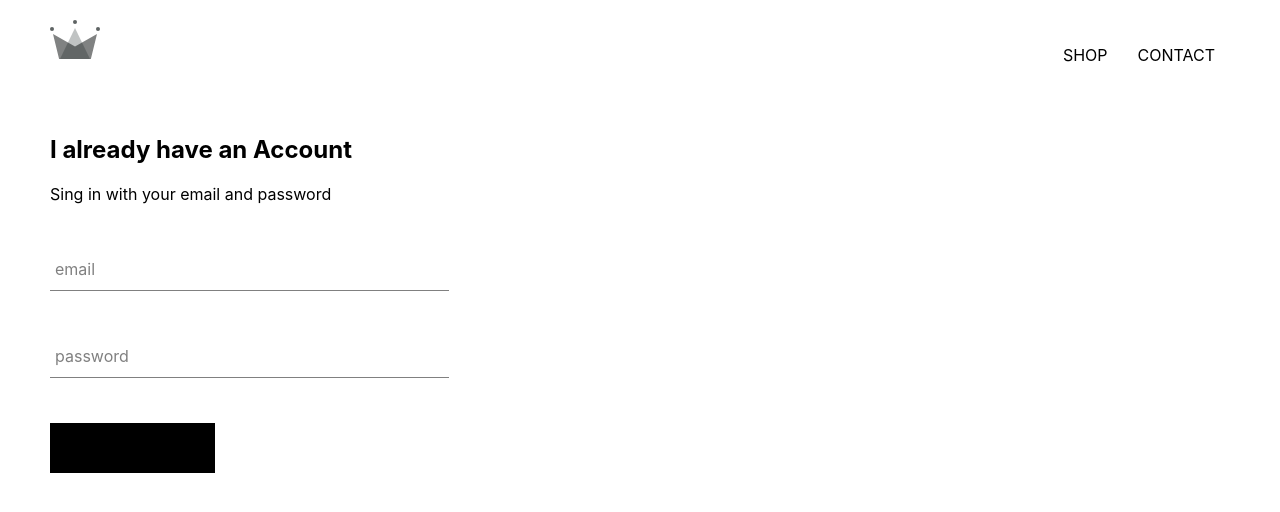
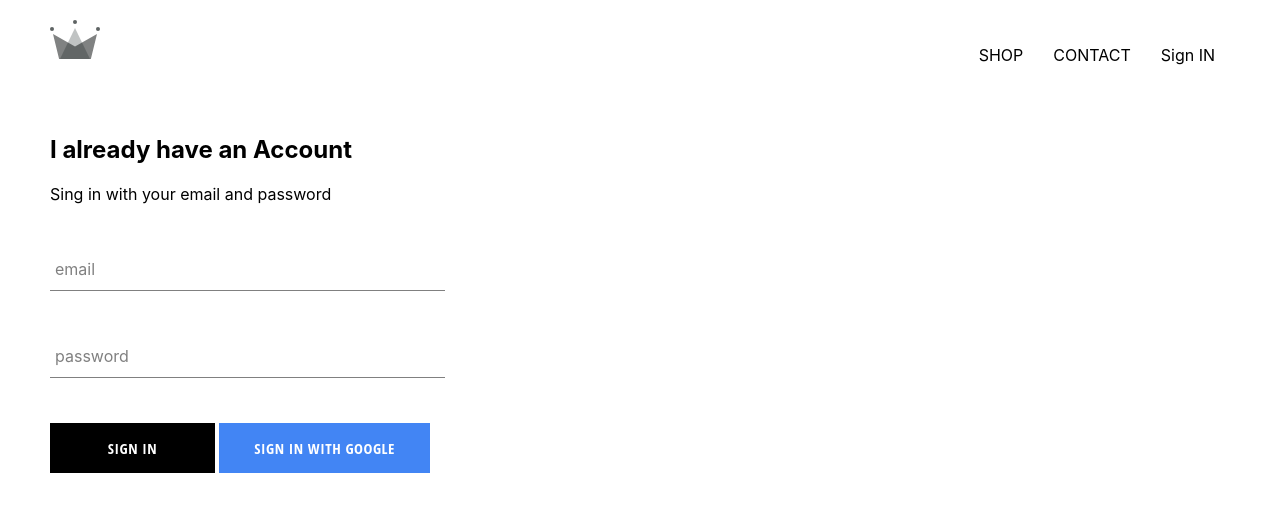
Before and after one commit to Vipul2504/vp-clothings-project-E-commerce-, a React (Create React App) app: page /Sign in a window 1280 px wide. Shown: the top 512 px of the page. Built offline with nearby package versions, Linux system fonts and the light colour scheme; no server answers.

Commit message:
authentication done

```diff
--- a/package.json
+++ b/package.json
@@ -6,6 +6,7 @@
     "@testing-library/jest-dom": "^5.16.1",
     "@testing-library/react": "^12.1.2",
     "@testing-library/user-event": "^13.5.0",
+    "firebase": "^9.6.1",
     "node-sass": "^7.0.1",
     "react": "^17.0.2",
     "react-dom": "^17.0.2",
--- a/src/App.js
+++ b/src/App.js
@@ -4,12 +4,35 @@
 import './App.css'
 import Header from './component/header/Header.component';
 import SigninandSignUppage from './component/pages/signin-and-signup/signin-and-singup';
+import { Component } from 'react';
+import { auth } from './firebas/firebas.utils';
+// import firebase from '@firebase/app';
+require('firebase/auth');
 
-function App(){
-  return(
-    <div>
+class App extends Component{
+  constructor(props){
+    super(props);
+
+    this.state ={
+      currentUser:null
+    }
+  }
+  unsubscribeFromAuth = null;
+
+  componentDidMount(){
+    this.unsubscribeFromAuth = auth.onAuthStateChanged(user =>{
+      this.setState({currentUser:user})
+    })
+  }
+
+  componentWillUnmount(){
+    this.unsubscribeFromAuth();
+  }
+  render() {
+    return (
+      <div>
       <BrowserRouter>
-      <Header/>
+      <Header currentUser={this.state.currentUser}/>
       <Switch>
         <Route exact path="/" component={ Homepage } />
         <Route path="/Shop" component={ShopPages} />
@@ -17,7 +40,10 @@
       </Switch>
       </BrowserRouter>
     </div>
-  )
+    );
+  }
+
 }
 
+
 export default App;
--- a/src/component/custom-button/custom-button.component.jsx
+++ b/src/component/custom-button/custom-button.component.jsx
@@ -1,11 +1,12 @@
 import './custom-button.styles.scss'
 
-const CustomButton = ({childern, ...otherprops}) => {
-    return(
-    <button className='custom-button' {...otherprops}>
-        {childern}
+const CustomButton = ({ children, isGoogleSignIn, ...otherProps }) => (
+    <button
+      className={`${isGoogleSignIn ? 'google-sign-in' : ''} custom-button`}
+      {...otherProps}
+    >
+      {children}
     </button>
-)
-}
+  );
 
     export default CustomButton;
--- a/src/component/custom-button/custom-button.styles.scss
+++ b/src/component/custom-button/custom-button.styles.scss
@@ -19,4 +19,14 @@
     color: black;
     border: 1px solid black;
   }
+
+  &.google-sign-in {
+    background-color: #4285f4;
+    color: white;
+
+    &:hover {
+      background-color: #357ae8;
+      border: none;
+    }
+  }
 }
--- a/src/component/form-input/form-input.component.jsx
+++ b/src/component/form-input/form-input.component.jsx
@@ -1,15 +1,19 @@
 
 import './form-input.styles.scss'
 
-const FormInput = ({handleChange, label, ...otherprops}) => {
-    return(
-        <div className='group'>
-            <input className='form-input' onChange={handleChange}{...otherprops}/>
-            {
-                label?(<label className={`${otherprops.value.length ? 'shrink':''} form-input-label`}>{label}</label>):null
-            }
-        </div>
-    )
-}
+const FormInput = ({ handleChange, label, ...otherProps }) => (
+    <div className='group'>
+      <input className='form-input' onChange={handleChange} {...otherProps} />
+      {label ? (
+        <label
+          className={`${
+            otherProps.value.length ? 'shrink' : ''
+          } form-input-label`}
+        >
+          {label}
+        </label>
+      ) : null}
+    </div>
+  );
 
 export default FormInput;
--- a/src/component/header/Header.component.jsx
+++ b/src/component/header/Header.component.jsx
@@ -1,8 +1,9 @@
 import { Link } from "react-router-dom";
 import { ReactComponent as Logo } from '../../assests/crown.svg';
 import './header.styles.scss';
+import { auth } from "../../firebas/firebas.utils";
 
-const Header = () => (
+const Header = ({currentUser}) => (
     <div className="header">
         <Link to="/">
             <Logo className="logo"/>
@@ -14,6 +15,12 @@
             <Link className="option" to="/shop">
                 CONTACT
             </Link>
+            {
+                currentUser ?
+                <div className="option" onClick={() => auth.signOut}>Sign Out</div>
+                :
+                <Link className="option" to='/Sign'>Sign IN</Link>
+            }
         </div>
     </div>
 )
--- a/src/component/header/header.styles.scss
+++ b/src/component/header/header.styles.scss
@@ -20,6 +20,7 @@
 
     .option {
       padding: 10px 15px;
+      cursor: pointer;
     }
   }
 }
--- a/src/component/sign-in/sign-in.component.jsx
+++ b/src/component/sign-in/sign-in.component.jsx
@@ -1,30 +1,29 @@
 import { Component } from "react";
 import CustomButton from "../custom-button/custom-button.component";
 import FormInput from "../form-input/form-input.component";
-import './sign.in.style.scss'
+import "./sign.in.style.scss";
+import { signInWithGoogle } from "../../firebas/firebas.utils";
 class SignIn extends Component {
-    constructor(props){
+  constructor(props) {
     super(props);
 
-
     this.state = {
-            email: '',
-            password:''
-        }
+      email: "",
+      password: "",
+    };
   }
 
-    handleSumbit = event =>{
+  handleSumbit = (event) => {
     event.preventDefault();
 
-        this.setState({email:"", password:""})
-    }
+    this.setState({ email: "", password: "" });
+  };
 
-    handleChange = event => {
-        const {value , name} = event.target;
+  handleChange = (event) => {
+    const { value, name } = event.target;
 
-        this.setState({[name]:value})
-    }
-
+    this.setState({ [name]: value });
+  };
 
   render() {
     return (
@@ -32,13 +31,29 @@
         <h2>I already have an Account</h2>
         <span>Sing in with your email and password</span>
 
-                 <form onSubmit={this.handlesumbit}>
-                     <FormInput name="email" type="email" label="email" value={this.state.email} handleChange={this.handleChange} required/>
-
-                     <FormInput name="password" label="password" type="password" value={this.state.password}  handleChange={this.handleChange} required/>
-
-
-                     <CustomButton type="submit">Sign in</CustomButton>
+        <form onSubmit={this.handleSumbit}>
+          <FormInput
+            name="email"
+            type="email"
+            label="email"
+            value={this.state.email}
+            handleChange={this.handleChange}
+            required
+          />
+          <FormInput
+            name="password"
+            label="password"
+            type="password"
+            value={this.state.password}
+            handleChange={this.handleChange}
+            required
+          />
+          <div className="buttons">
+            <CustomButton type="submit"> Sign in </CustomButton>
+            <CustomButton onClick={signInWithGoogle} isGoogleSignIn>
+              Sign in with Google
+            </CustomButton>
+          </div>
         </form>
       </div>
     );
--- a/src/component/sign-in/sign.in.style.scss
+++ b/src/component/sign-in/sign.in.style.scss
@@ -1,9 +1,14 @@
-.sign-in{
-    width: 30vw;
+.sign-in {
+    width: 380px;
     display: flex;
     flex-direction: column;
 
-    .title{
-        margin: 10px 0;
+    .title {
+      margin: 10px 0;
     }
-}
+
+    .buttons {
+      display: flex;
+      justify-content: space-between;
+    }
+  }
--- /dev/null
+++ b/src/firebas/firebas.utils.js
@@ -0,0 +1,25 @@
+import firebase from 'firebase/compat/app';
+import 'firebase/compat/firestore'
+import 'firebase/compat/auth'
+
+const config = {
+    apiKey: "AIzaSyCG1Yf-G4kWoWYXE1pDEkXC8uOybosZboE",
+    authDomain: "vp-clothings.firebaseapp.com",
+    projectId: "vp-clothings",
+    storageBucket: "vp-clothings.appspot.com",
+    messagingSenderId: "1097749448975",
+    appId: "1:1097749448975:web:564b12aa6674e45344d67a",
+    measurementId: "G-Y2DBN3J94V"
+  }
+
+  firebase.initializeApp(config);
+
+  export const auth = firebase.auth();
+  export const firestore = firebase.firestore();
+
+  const provider = new firebase.auth.GoogleAuthProvider();
+  provider.setCustomParameters({prompt:'select_account'});
+
+  export const signInWithGoogle = () => auth.signInWithPopup(provider);
+
+  export default firebase
```
Also changed, not shown: 1 other file (tests, documents, lock files or other folders). Lines whose indentation alone changed are shown as unchanged.
